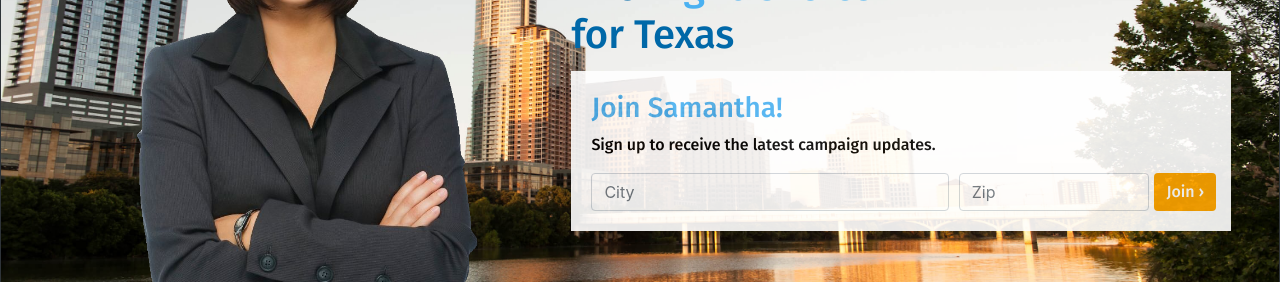
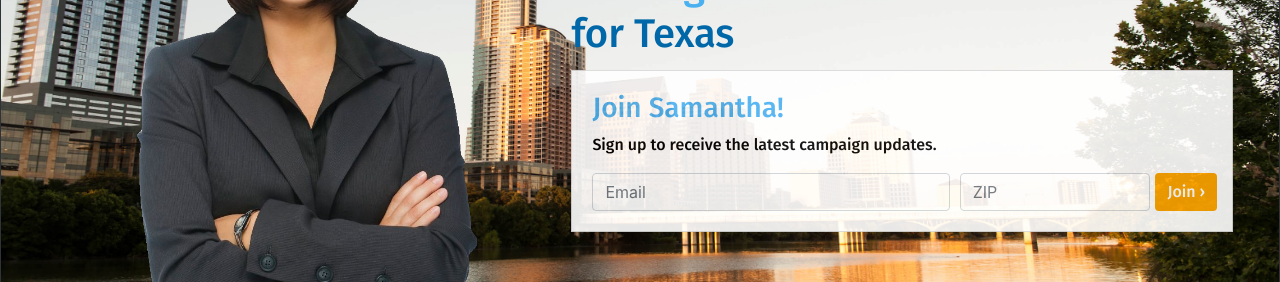
Before and after one commit to greatcambino/bp-partII, a plain HTML site: page index.html in a window 1280 px wide. Shown: the part 346-628 px from the top of the page. Drawn offline with nearby package versions, Linux system fonts and the light colour scheme.

Commit message:
css tweaks

```diff
--- a/index.html
+++ b/index.html
@@ -45,16 +45,16 @@
                         <br/> for Texas
                     </h1>
 
-                    <form style="background-color:#ffffff; opacity:0.9; padding:20px;">
+                    <form style="background-color:#ffffff; opacity:0.9; padding:20px; border:1px solid rgb(218, 218, 218);">
                             <h3 style="font-family:Fira Sans; color:#4AB1F1;">Join Samantha!</h3>
                             <p style="font-family:Fira Sans; color:black">Sign up to receive the latest campaign updates.</p>
 
                             <div class="form-row">
                               <div class="col-7">
-                                <input type="text" class="form-control" placeholder="City">
+                                <input type="text" class="form-control" placeholder="Email">
                               </div>
                               <div class="col">
-                                <input type="text" class="form-control" placeholder="Zip">
+                                <input type="text" class="form-control" placeholder="ZIP">
                               </div>
                               <button type="submit" class="btn btn-primary" style="font-family:Fira Sans; background-color:orange; border: orange;">Join &rsaquo;</button>
 
```
